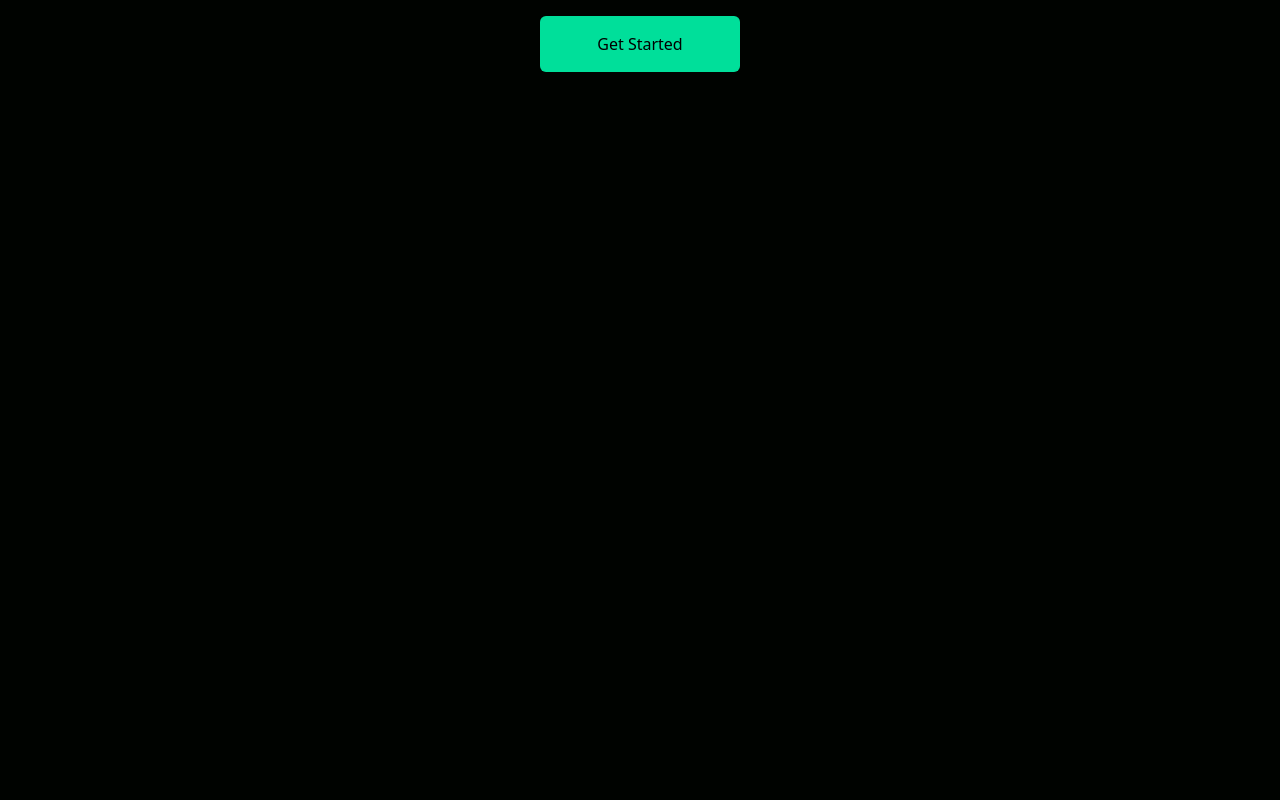
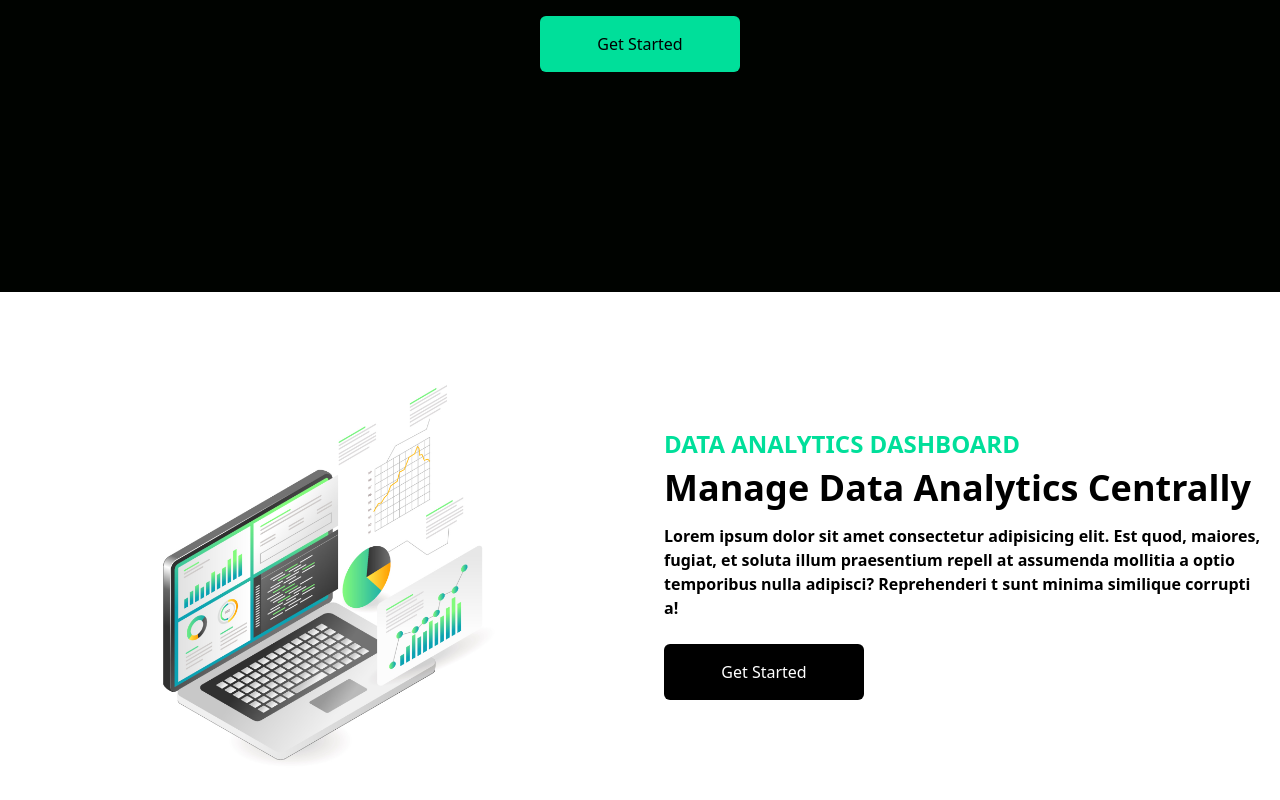
Before and after one commit to Ahmadreda061/learn-Tailwind-react, a React (Create React App) app: page / in a window 1280 px wide. Shown: the part 508-1308 px from the top of the page. Before the commit the page ends 800 px from the top, so only its background shows below. Built offline with nearby package versions, Linux system fonts and the light colour scheme.

Commit message:
Create Analytis section with some changes:
1- create globle css file
2- globle btn used in hero section
3- added container to nav bar

```diff
--- a/src/App.js
+++ b/src/App.js
@@ -1,3 +1,4 @@
+import Analytis from "./components/Analytis";
 import Hero from "./components/Hero";
 import Navbar from "./components/Navbar";
 
@@ -6,6 +7,7 @@ function App() {
     <>
       <Navbar />
       <Hero />
+      <Analytis />
     </>
   );
 }
--- /dev/null
+++ b/src/components/Analytis.jsx
@@ -0,0 +1,28 @@
+import React from 'react'
+import Laptop from '../assets/laptop.jpg'
+function Analytis() {
+    return (
+        <section className='bg-white py-16 px-4 w-full '>
+            <div className='container grid md:grid-cols-2 mx-auto'>
+                <img className='w-[500px] mx-auto my-3'src={Laptop} alt="" />
+                <div className='flex flex-col justify-center pl-6 font-bold'>
+                    <p className='text-[#00df9a] md:text-2xl sm:text-xl text-lg pb-2'>
+                        DATA ANALYTICS DASHBOARD
+                    </p>
+                    <h3 className='md:text-4xl sm:text-3xl text-2xl pb-4'>
+                        Manage Data Analytics Centrally
+                    </h3>
+                    <p>
+                        Lorem ipsum dolor sit amet consectetur adipisicing elit.
+                        Est quod, maiores, fugiat, et soluta illum praesentium repell
+                        at assumenda mollitia a optio temporibus nulla adipisci? Reprehenderi
+                        t sunt minima similique corrupti a!
+                    </p>
+                    <button className='bg-black text-white custom-btn mx-auto md:mx-0'>Get Started</button>
+                </div>
+            </div>
+        </section>
+    )
+}
+
+export default Analytis
--- a/src/components/Hero.jsx
+++ b/src/components/Hero.jsx
@@ -1,5 +1,6 @@
 import React from 'react'
 import { ReactTyped } from "react-typed"
+import './style/globle.css'
 function Hero() {
   return (
     <header  className="text-white ">
@@ -26,7 +27,7 @@ function Hero() {
         <p className='md:text-2xl sm:text-xl text-lg py-4 text-gray-500 md:w-full w-[80%] mx-auto'>
           Monitor your data analytics to increase revenue for BTB, BTC, & SASS platforms.
         </p>
-        <button className='bg-[#00df9a] font-medium w-[200px] mx-auto p-4 my-6 rounded-md text-black hover:bg-white transition-bg ease-in-out duration-300'>
+        <button className='bg-[#00df9a] mx-auto text-black custom-btn'>
           Get Started
         </button>
       </div>
--- a/src/components/Navbar.jsx
+++ b/src/components/Navbar.jsx
@@ -1,5 +1,6 @@
 import { useState } from 'react';
 import {AiOutlineClose, AiOutlineMenu} from "react-icons/ai"
+import './style/globle.css'
 const navItems = ["Home", "Company", "Resources", "About", "Contact"];
 
 function Navbar() {
@@ -8,7 +9,7 @@ function Navbar() {
         <li key={index} className={`p-4 pl-8 cursor-pointer border-b-${btm} border-b-gray-600`}>{item}</li>
     )
     return (
-        <div className="text-white flex justify-between items-center max-w-[1240px] mx-auto px-4 h-24">
+        <div className="text-white flex justify-between items-center container  mx-auto px-4 h-24">
             <h1 className="w-full text-3xl font-bold text-[#00df9a] ">REACT.</h1>
             <ul className="hidden sm:flex">
                 {navItemElements(0)}
--- /dev/null
+++ b/src/components/style/globle.css
@@ -0,0 +1,8 @@
+.custom-btn {
+    @apply font-medium w-[200px] p-4 my-6 rounded-md hover:bg-white transition-colors ease-in-out duration-300;
+
+}
+
+.container {
+    @apply max-w-[1240px]
+}
```
Also changed, not shown: src/assets/laptop.jpg (added).
